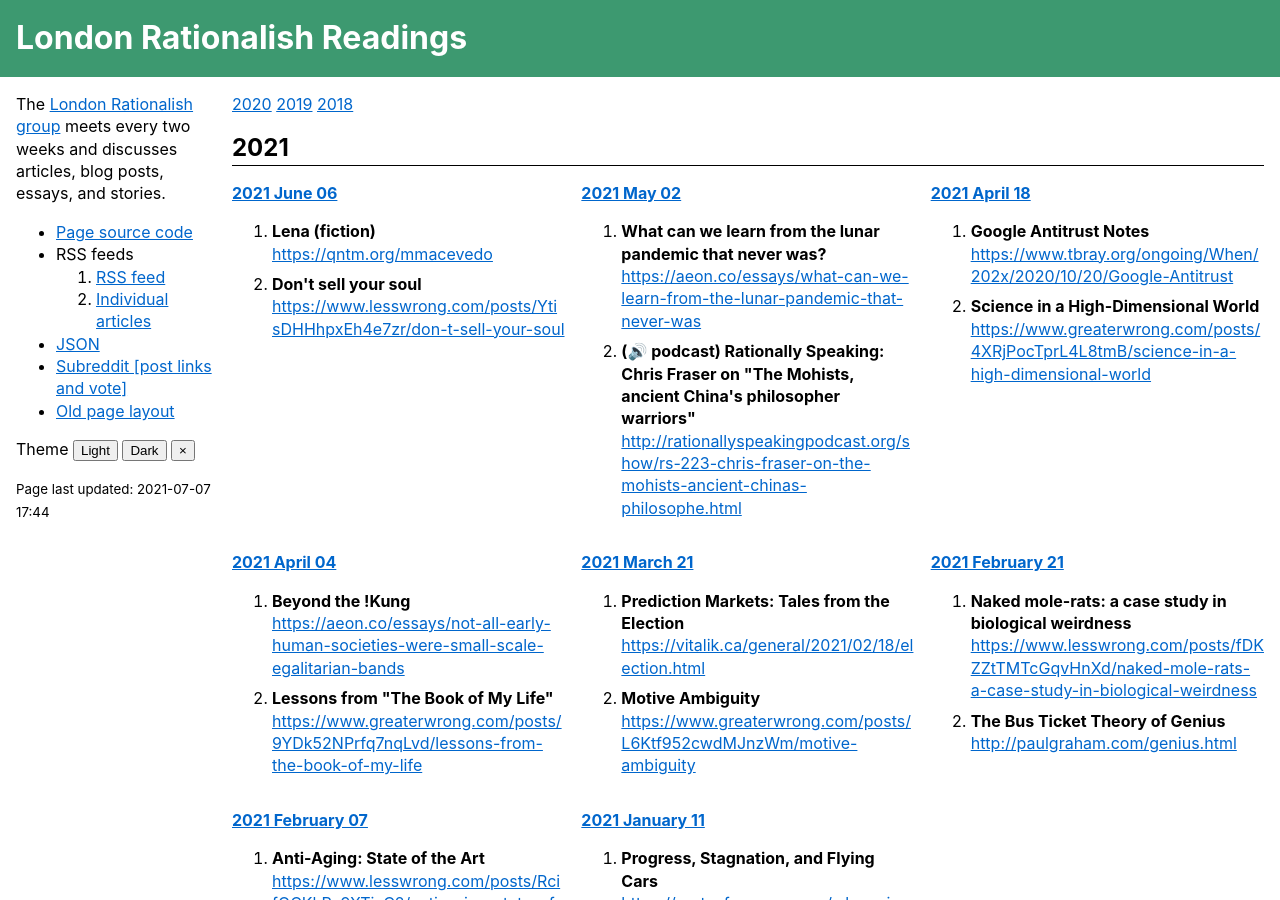
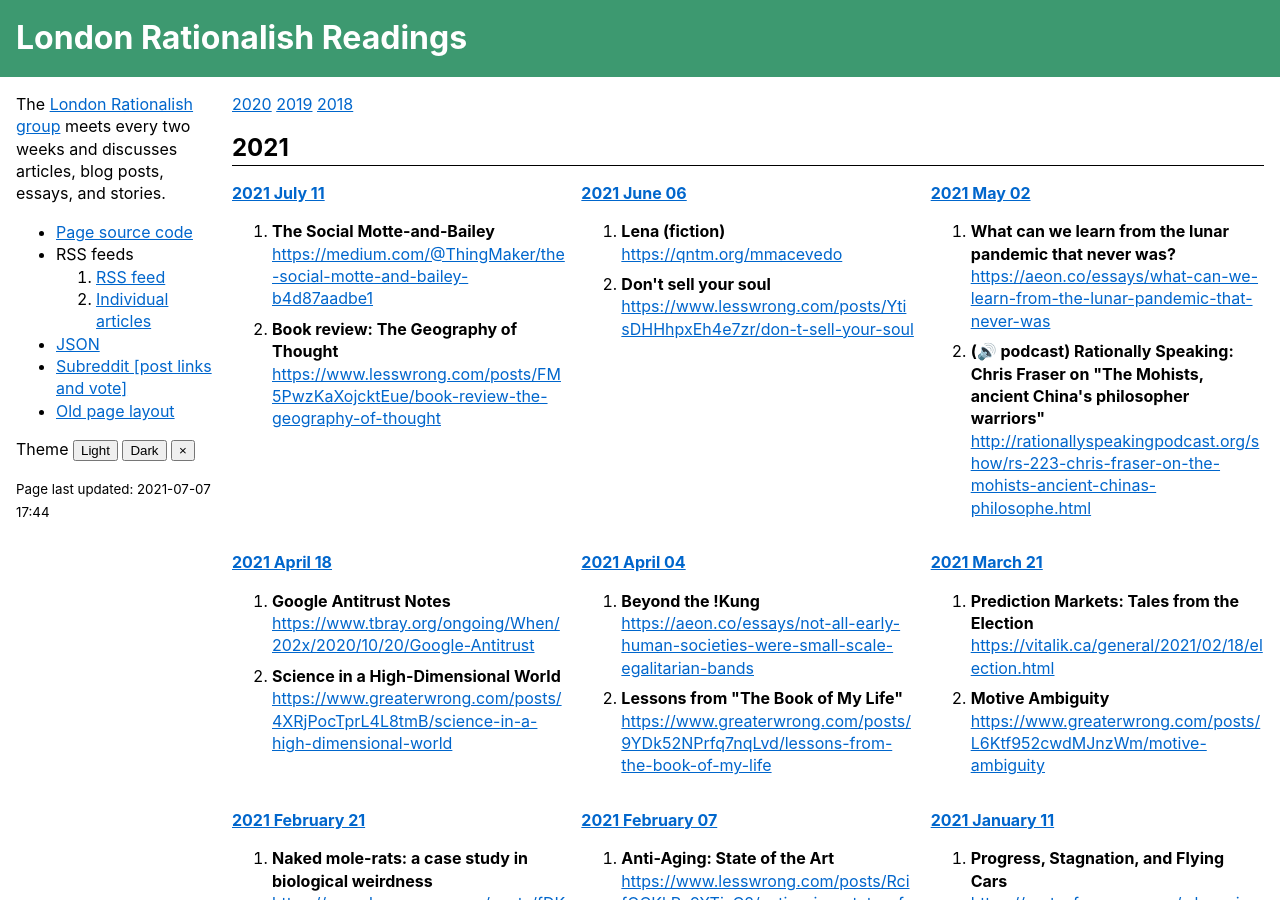
Before and after one commit to sackeyjason/london-rationalish-readings, a Jekyll site: the page built from index.html, in a window 1280 px wide and 900 px high. Built offline with Jekyll 4.4.1, drawn with Linux system fonts in a browser that asks for light colours.

Commit message:
2021.07.11

```diff
--- a/_data/list.yaml
+++ b/_data/list.yaml
@@ -1,4 +1,10 @@
 meetings:
+- date: 2021.07.11
+  list:
+  - title: "The Social Motte-and-Bailey"
+    link: https://medium.com/@ThingMaker/the-social-motte-and-bailey-b4d87aadbe1
+  - title: "Book review: The Geography of Thought"
+    link: https://www.lesswrong.com/posts/FM5PwzKaXojcktEue/book-review-the-geography-of-thought
 - date: 2021.06.06
   list:
   - title: "Lena (fiction)"
```
